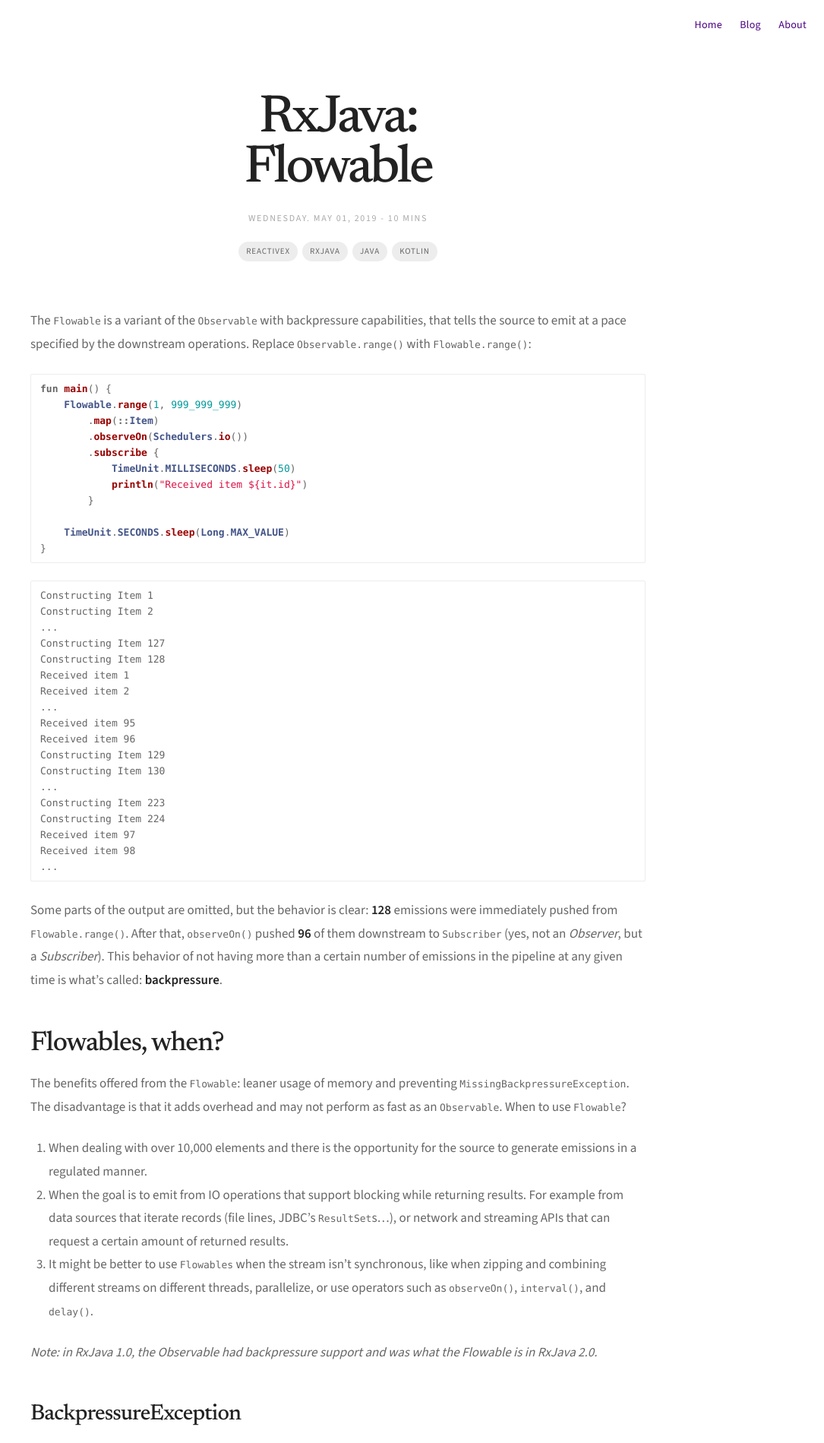
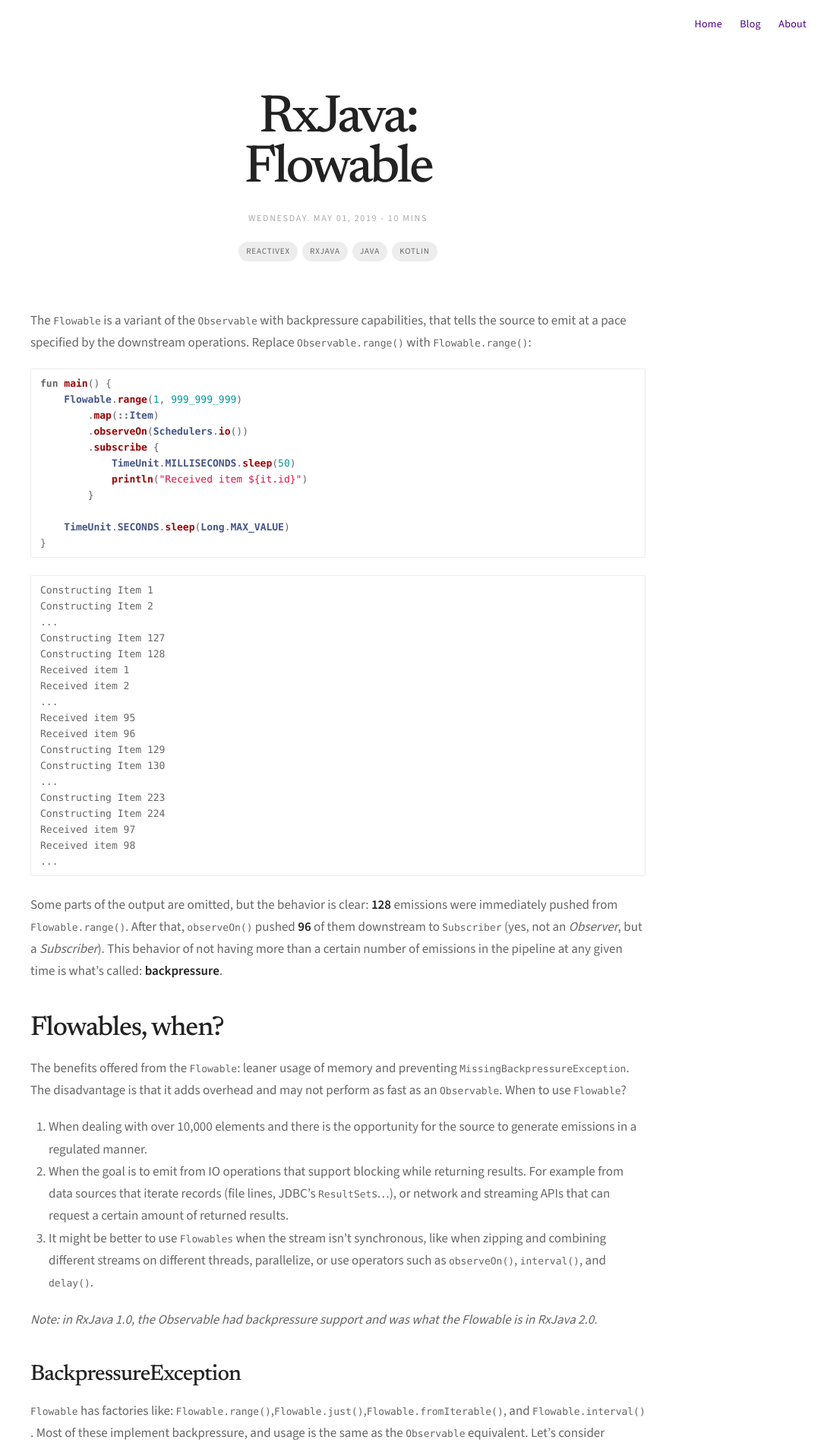
Before and after one commit to aallam/aallam.github.io, a Jekyll site: the page built from _posts/rxjava/2019-05-01-rxjava:-flowable.md, in a window 1280 px wide. Shown: the top 1899 px of the page at 76% size, without its empty margins (195-1280 px from the left). Built offline with Jekyll 4.4.1, drawn with Linux system fonts in a browser that asks for light colours.

Commit message:
fix(typography): tighten post prose spacing

```diff
--- a/_sass/base/general.sass
+++ b/_sass/base/general.sass
@@ -36,10 +36,10 @@
   text-underline-offset: 0.14em
 
 p
-  line-height: 1.8
+  line-height: 1.72
   color: $alpha
   font-weight: 400
-  margin-bottom: 2.4rem
+  margin-bottom: 1.95rem
 
 strong
   font-weight: 600
@@ -47,11 +47,11 @@
 
 ul,
 ol
-  margin-bottom: 2.4rem
+  margin-bottom: 2rem
   padding-left: 2.4rem
 
   li
-    line-height: 1.8
+    line-height: 1.72
     font-weight: 400
     color: $alpha
 
--- a/_sass/pages/post.sass
+++ b/_sass/pages/post.sass
@@ -75,7 +75,7 @@
     > h2,
     > h3,
     > h4
-        margin-top: 5rem
+        margin-top: 4.2rem
 
         a
             text-decoration: none
```
